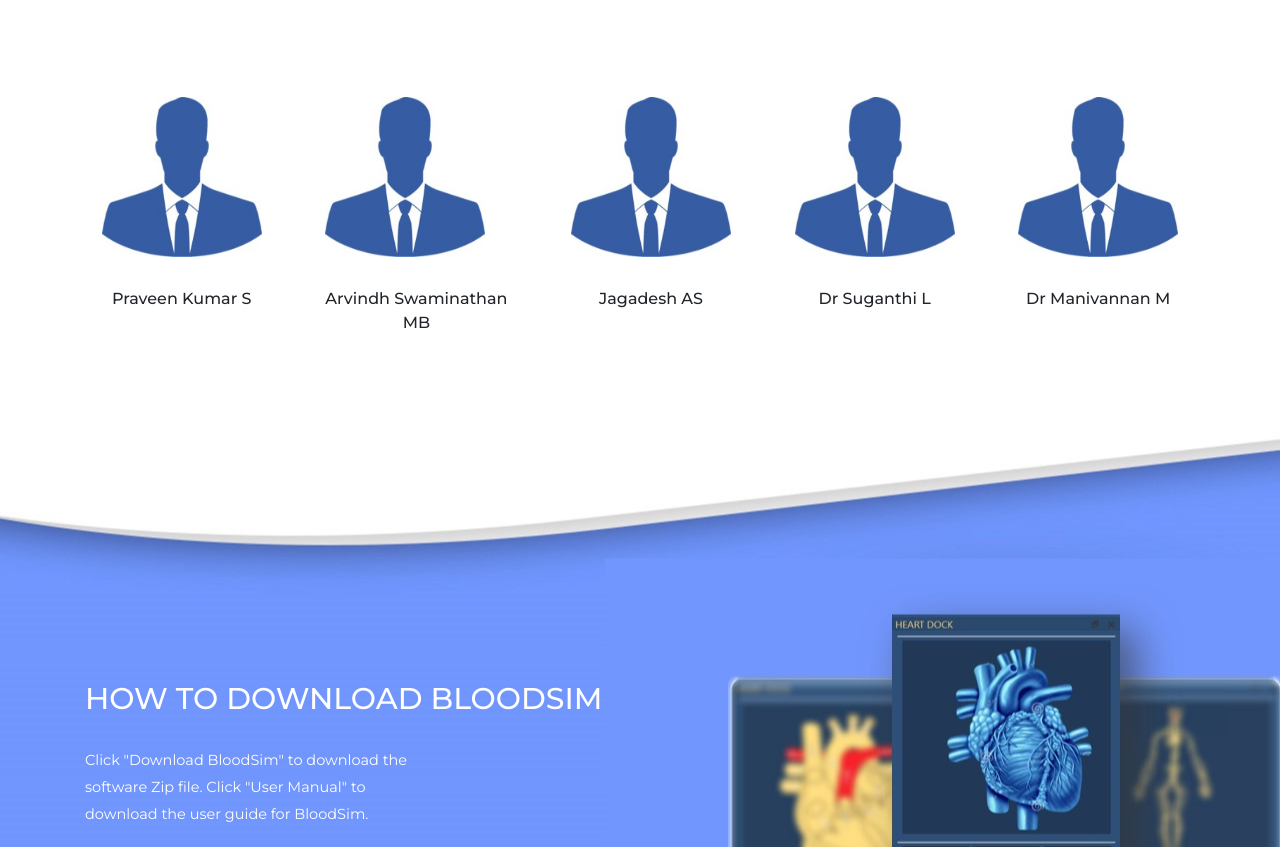
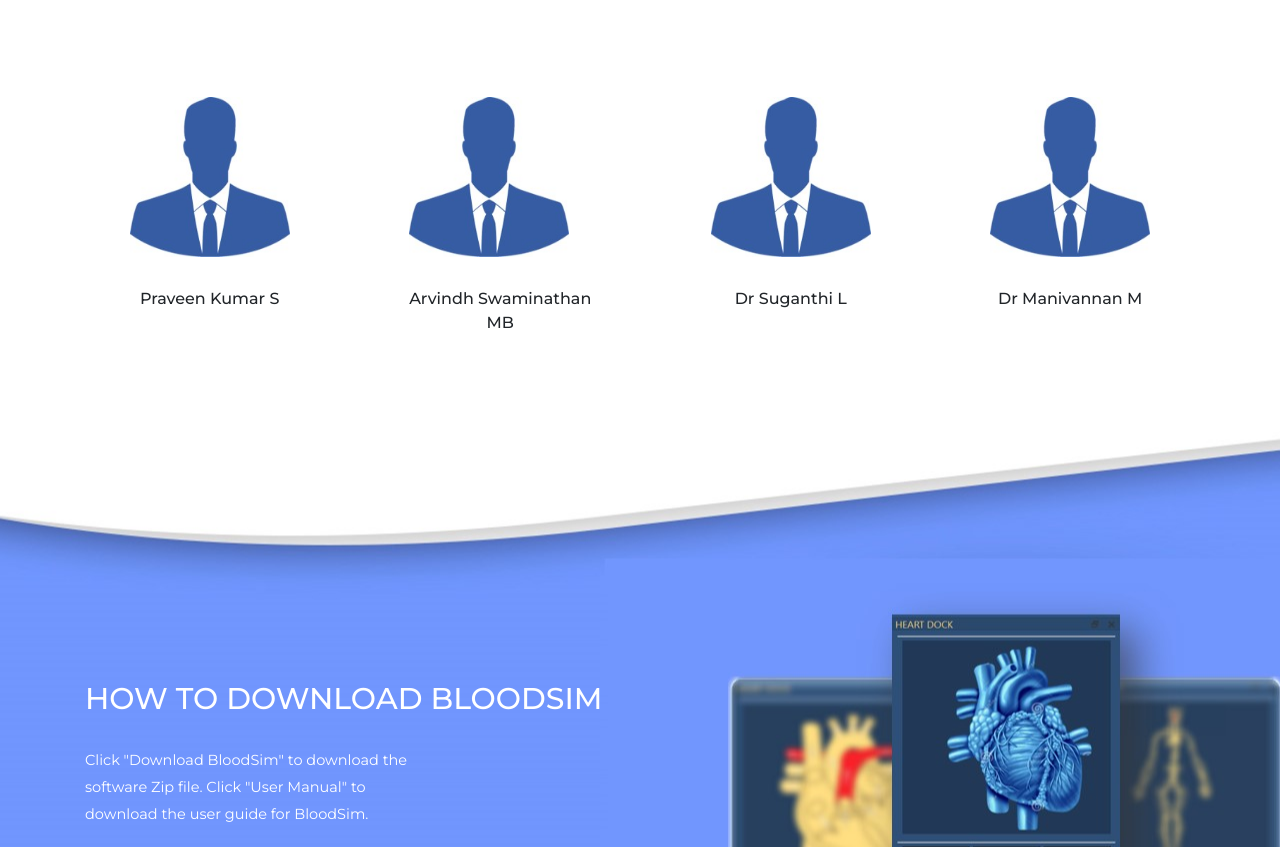
Before and after one commit to bloodsimulator/BlOOSIM, a plain HTML site: page index.html in a window 1280 px wide. Shown: the part 3765-4612 px from the top of the page. Drawn offline with Linux system fonts and the light colour scheme.

Commit message:
Update index.html

```diff
--- a/index.html
+++ b/index.html
@@ -191,11 +191,6 @@
 
 				<div class="testimonial-2 wow fadeIn animated" data-wow-delay="0.80s">
 					<img   src="img/picture-man.jpg" width="160" height="160" alt=""></img>
-					<p class="testimonial-desc" >Jagadesh AS <br></p>
-				</div>
-
-				<div class="testimonial-2 wow fadeIn animated" data-wow-delay="0.80s">
-					<img   src="img/picture-man.jpg" width="160" height="160" alt=""></img>
 					<p class="testimonial-desc" >Dr Suganthi L<br></p>
 				</div>
 				<div class="testimonial-2 wow fadeIn animated" data-wow-delay="0.80s">
```
